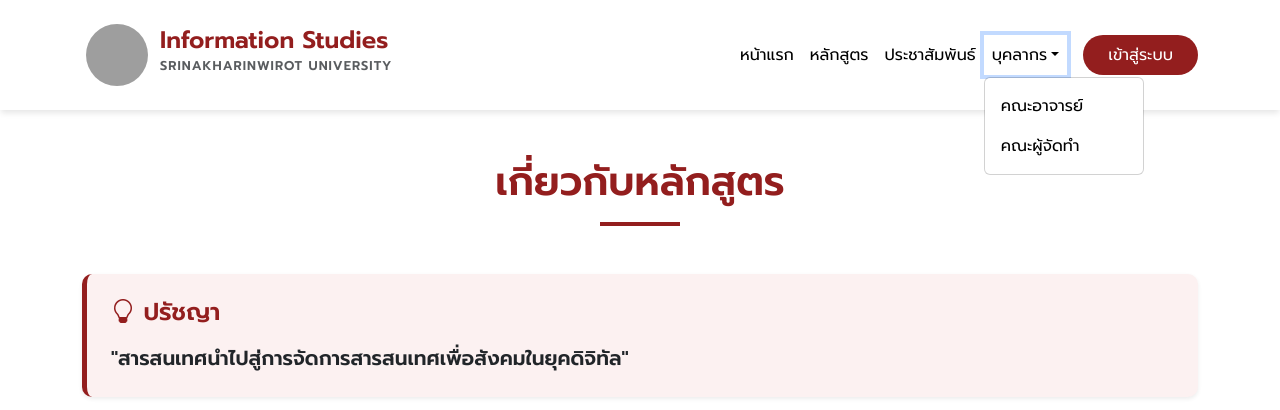
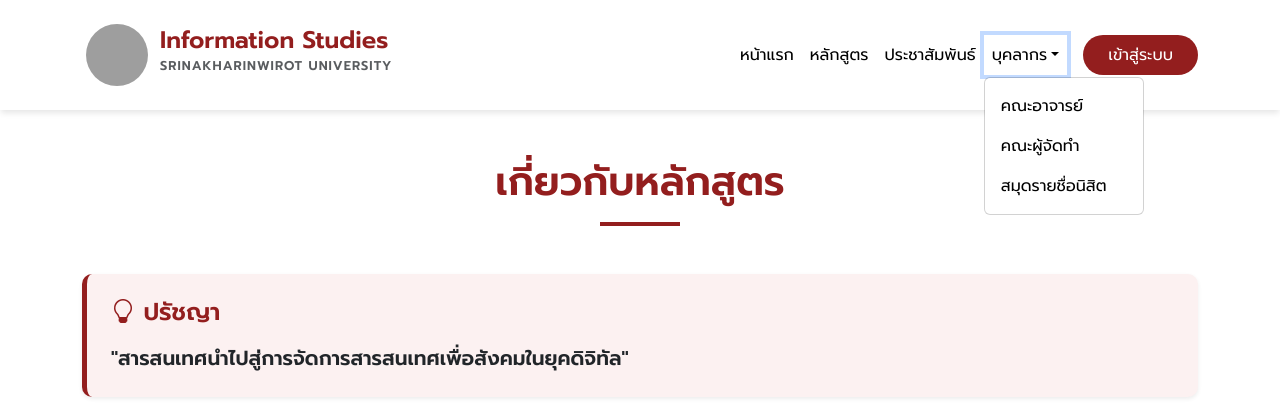
Before and after one commit to bnrakaiai-code/hu_internships, a PHP site: page /hu_internships/about.php in a window 1280 px wide, after a click on "บุคลากร". Shown: the top 410 px of the page. Run offline with PHP 8.4, Linux system fonts and the light colour scheme; grey boxes are pictures that could not be loaded.

Commit message:
update dropdown-menu in about.php

```diff
--- a/about.php
+++ b/about.php
@@ -37,8 +37,9 @@
                 <li class="nav-item dropdown">
                     <a class="nav-link dropdown-toggle" href="#" id="navbarDropdown" role="button" data-bs-toggle="dropdown" aria-expanded="false">บุคลากร</a>
                     <ul class="dropdown-menu" aria-labelledby="navbarDropdown">
-                        <li><a class="dropdown-menu-item nav-link text-dark px-3" href="http://localhost/hu_internships/staff_1.php" target="_self">คณะอาจารย์</a></li>
-                        <li><a class="dropdown-menu-item nav-link text-dark px-3" href="http://localhost/hu_internships/staff_2.php">คณะผู้จัดทำ</a></li>
+                        <li><a class="dropdown-menu-item nav-link text-dark px-3" href="staff_1.php">คณะอาจารย์</a></li>
+                        <li><a class="dropdown-menu-item nav-link text-dark px-3" href="staff_2.php">คณะผู้จัดทำ</a></li>
+                        <li><a class="dropdown-menu-item nav-link text-dark px-3" href="students.php">สมุดรายชื่อนิสิต</a></li>
                     </ul>
                 </li>
                 <li class="nav-item ms-lg-3 mt-2 mt-lg-0">
```
